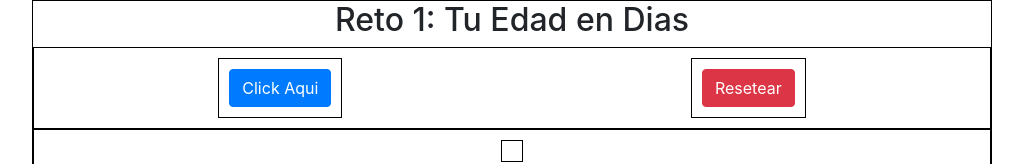
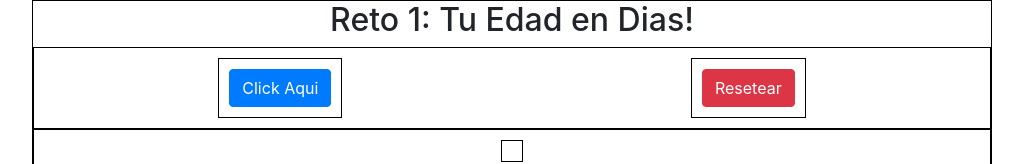
Before and after one commit to x3lias/Proyects-, a plain HTML site: page index.html in a window 1280 px wide. Shown: the top 164 px of the page, without its empty margins (128-1151 px from the left). Drawn offline with nearby package versions, Linux system fonts and the light colour scheme.

Commit message:
commit agregado

```diff
--- a/index.html
+++ b/index.html
@@ -8,7 +8,7 @@
 </head>
 <body>
     <div class ="container1">
-        <h2>Reto 1: Tu Edad en Dias </h2>
+        <h2>Reto 1: Tu Edad en Dias! </h2>
                 <div class = "flexboxcontainer1">
     <div>
     <button class = "btn btn-primary" onclick="ageindays()">Click Aqui</button>
```
